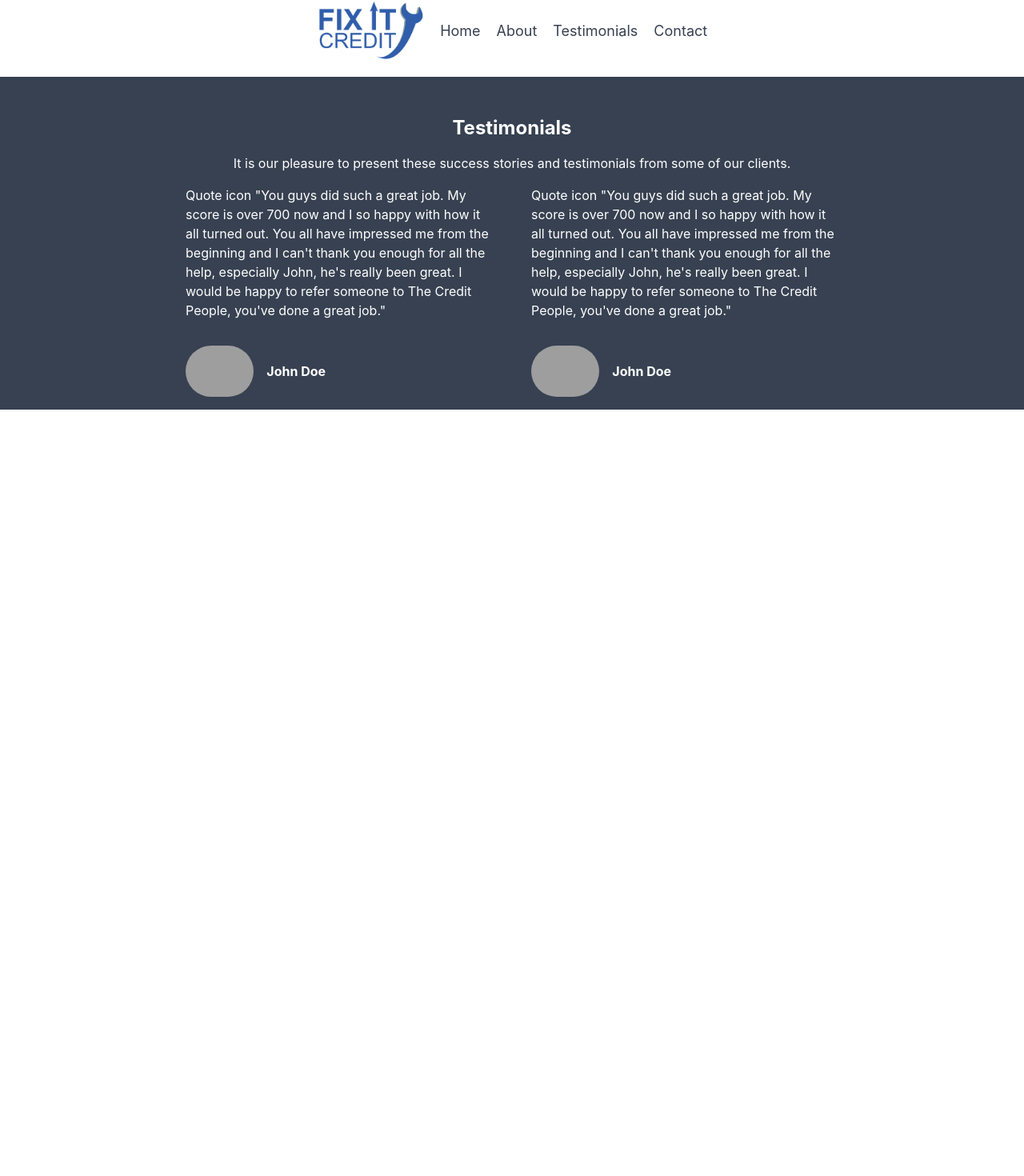
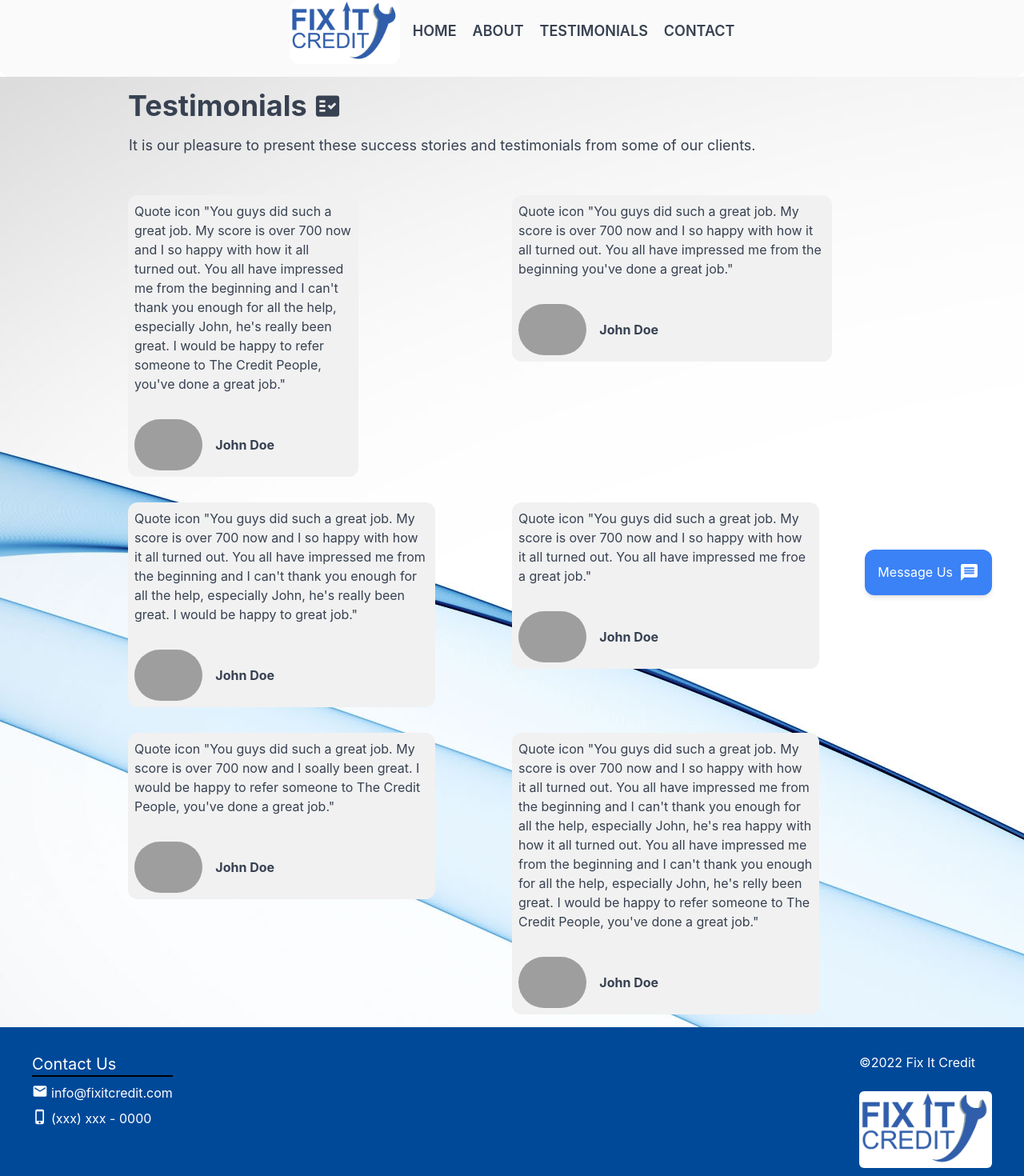
Before and after one commit to DariusGarcia/fix-it-credit, a React (Create React App) app: page /testimonials in a window 1280 px wide. Shown: the part 16-1486 px from the top of the page at 80% size. Before the commit the page ends 800 px from the top, so only its background shows below. Built offline with nearby package versions, Linux system fonts and the light colour scheme; grey boxes are pictures that could not be loaded.

Commit message:
changed testimonial layout to grid

```diff
--- a/public/index.html
+++ b/public/index.html
@@ -1,15 +1,14 @@
 <!DOCTYPE html>
 <html lang="en">
+
 <head>
   <meta charset="utf-8" />
-    <link rel="icon" href="%PUBLIC_URL%/favicon.ico" />
+  <link rel="icon" href="%PUBLIC_URL%/blue-logo.png" />
   <meta name="viewport" content="width=device-width, initial-scale=1" />
   <meta name="theme-color" content="#000000" />
-    <meta
-      name="description"
-      content="Web site created using create-react-app"
-    />
-    <link rel="apple-touch-icon" href="%PUBLIC_URL%/logo192.png" />
+  <meta name="description"
+    content="Credit repair is a service that helps people to get their credit back. We are a team of credit repair experts who are dedicated to helping people to get their credit back." />
+  <link rel="apple-touch-icon" href="%PUBLIC_URL%/blue-logo.png" />
   <!--
       manifest.json provides metadata used when your web app is installed on a
       user's mobile device or desktop. See https://developers.google.com/web/fundamentals/web-app-manifest/
@@ -24,8 +23,9 @@
       work correctly both with client-side routing and a non-root public URL.
       Learn how to configure a non-root public URL by running `npm run build`.
     -->
-    <title>React App</title>
+  <title>Fix It Credit</title>
 </head>
+
 <body>
   <noscript>You need to enable JavaScript to run this app.</noscript>
   <div id="root"></div>
@@ -40,4 +40,5 @@
       To create a production bundle, use `npm run build` or `yarn build`.
     -->
 </body>
+
 </html>
--- /dev/null
+++ b/src/Components/MessageBtn.jsx
@@ -0,0 +1,18 @@
+import React from 'react'
+import { Link } from 'react-router-dom'
+import { MdMessage } from 'react-icons/md'
+
+export default function MessageBtn() {
+	return (
+		<div>
+			{' '}
+			<Link to='/contact'>
+				<a
+					href='/contact'
+					className=' flex flex-row  fixed z-50 bottom-7 p-4 gap-2 hover:bg-primary md:right-10 md:bottom-10 right-4 text-white rounded-xl shadow-md bg-bluetext hover:shadow-lg hover:scale-95 outline-grey transition ease-in-out delay-10 '>
+					Message Us <MdMessage size='25'></MdMessage>
+				</a>
+			</Link>
+		</div>
+	)
+}
--- a/src/Components/NavBar.jsx
+++ b/src/Components/NavBar.jsx
@@ -1,32 +1,16 @@
 import React from 'react'
 import * as Scroll from 'react-scroll'
 import { Link } from 'react-router-dom'
-import { MdHome } from 'react-icons/md'
-import { useMediaQuery } from 'react-responsive'
 import logo from '../Assets/Images/blue-logo.png'
 
 let animateScroll = Scroll.animateScroll
 
 export default function NavBar() {
-	const isBigScreen = useMediaQuery({ query: '(min-width: 746px)' })
-	// const isTabletOrMobile = useMediaQuery({ query: '(max-width: 745px)' })
-
 	return (
 		<>
-			<nav className='flex sticky top-0 items-center justify-around md:justify-center h-28 w-full p-5 bg-white text-sm md:text-base rounded-b-xl'>
+			<nav className='flex sticky top-0 items-center justify-around md:justify-center h-28 w-full p-5 bg-neutral z-50 text-sm md:text-base rounded-b-xl'>
 				<div className='flex flex-row justify-center text-center '>
 					<ul className='flex items-end justify-center gap-2 place-content-end cursor-pointer text-grey3'>
-						{/* <li
-							className=' hover:border-b-2 border-primary'
-							onClick={() =>
-								animateScroll.scrollToTop({
-									duration: 400,
-									delay: 50,
-									smooth: true,
-								})
-							}>
-							<MdHome size={25}></MdHome>{' '}
-						</li> */}
 						<li
 							className='w-max md:inline-block md:mr-4  '
 							onClick={() =>
@@ -39,7 +23,7 @@ export default function NavBar() {
 							<Link to='/'>
 								<img
 									src={logo}
-									className='h-8 md:h-20 rounded-sm '
+									className='h-8 md:h-20 rounded-xl '
 									alt='logo'></img>
 							</Link>
 						</li>
@@ -47,18 +31,18 @@ export default function NavBar() {
 				</div>
 
 				<div className='flex flex-col align-center justify-center'>
-					<ul className='flex flex-row align-center md:text-lg justify-center gap-5 cursor-pointer  text-grey'>
-						<li className='border-b-2 border-white hover:border-b-2 hover:border-primary ease-in-out'>
-							<Link to='/'>Home</Link>
+					<ul className='flex flex-row font-semibold spacing-widest align-center md:text-lg justify-center gap-5 cursor-pointer  text-grey'>
+						<li className='border-b-2 border-neutral hover:border-b-2 hover:border-primary ease-in-out hover:text-primary active:text-primary'>
+							<Link to='/'>HOME</Link>
 						</li>
-						<li className='border-b-2 border-white hover:border-b-2 hover:border-primary ease-in-out'>
-							<Link to='/about'>About</Link>
+						<li className='border-b-2 border-neutral hover:border-b-2 hover:border-primary ease-in-out hover:text-primary active:text-primary'>
+							<Link to='/about'>ABOUT</Link>
 						</li>
-						<li className='border-b-2 border-white hover:border-b-2 hover:border-primary ease-in-out'>
-							<Link to='/testimonials'>Testimonials</Link>
+						<li className='border-b-2 border-neutral hover:border-b-2 hover:border-primary ease-in-out hover:text-primary active:text-primary'>
+							<Link to='/testimonials'>TESTIMONIALS</Link>
 						</li>
-						<li className='border-b-2 border-white hover:border-b-2 hover:border-primary ease-in-out'>
-							<Link to='/contact'>Contact</Link>
+						<li className='border-b-2 border-neutral hover:border-b-2 hover:border-primary ease-in-out hover:text-primary active:text-primary'>
+							<Link to='/contact'>CONTACT</Link>
 						</li>
 					</ul>
 				</div>
--- a/src/Pages/About.jsx
+++ b/src/Pages/About.jsx
@@ -1,12 +1,14 @@
 import React from 'react'
 import NavBar from '../Components/NavBar'
 import Footer from '../Components/Footer'
+import MessageBtn from '../Components/MessageBtn'
 
 export default function About() {
 	return (
 		<div>
 			<NavBar />
 			<h1 className='text-red'>helloo</h1>
+			<MessageBtn />
 		</div>
 	)
 }
--- a/src/Pages/Contact.jsx
+++ b/src/Pages/Contact.jsx
@@ -6,7 +6,7 @@ export default function Contact() {
 	return (
 		<>
 			<NavBar />
-			<span className='flex justify-center flex-col mt-32 w-full text-start md:text-center px-4 md:mb-12 md:mt-40'>
+			<span className='flex justify-center flex-col md:mt-12 w-full text-start md:text-center px-4 md:mb-12'>
 				{/* <p className='text-lg md:text-xl'>{Text()}</p> */}
 				Have a question? Drop a message and a representative will get back to
 				you shortly.
@@ -73,7 +73,7 @@ export default function Contact() {
 					</article>
 				</div>
 			</div>
-			<div className='md:mt-24'>
+			<div className=''>
 				<Footer />
 			</div>
 		</>
--- a/src/Pages/Landing.jsx
+++ b/src/Pages/Landing.jsx
@@ -2,6 +2,7 @@ import NavBar from '../Components/NavBar'
 import Footer from '../Components/Footer'
 
 import logo from '../Assets/Images/black-logo.png'
+import MessageBtn from '../Components/MessageBtn'
 
 import React from 'react'
 
@@ -9,7 +10,7 @@ const Landing = () => {
 	return (
 		<div>
 			<NavBar />
-			<div className='relative flex flex-col justify-center items-center md:h-full w-full bg-neutral md:pt-24 md:mb-48'>
+			<div className='relative flex flex-col justify-center items-center md:h-full w-full bg-white md:pt-24 md:mb-48 .'>
 				<section className='px-4 flex flex-col justify-center md:gap-16 md:flex-row'>
 					<article className='flex flex-col order-last md:order-first justify-around md:min-w-96 md:w-1/2 lg:w-1/3 mb-16 md:mb-0 px-2 py-12 md:py-4 md:p-4 shadow-lg rounded-lg '>
 						<header className=''>
@@ -41,7 +42,7 @@ const Landing = () => {
 					</article>
 				</section>
 			</div>
-
+			<MessageBtn />
 			<Footer />
 		</div>
 	)
--- a/src/Pages/Testimonials.jsx
+++ b/src/Pages/Testimonials.jsx
@@ -2,25 +2,31 @@ import React from 'react'
 import NavBar from '../Components/NavBar'
 import Footer from '../Components/Footer'
 import person from '../Assets/Images/avatar.jpg'
+import MessageBtn from '../Components/MessageBtn'
+import { MdFactCheck, MdLibraryAddCheck } from 'react-icons/md'
+import curve from '../Assets/Images/smooth.jpg'
 
 export default function Testimonials() {
 	return (
 		<div>
 			<NavBar />
-			<div className=' flex flex-col px-4 text-white bg-grey pt-12'>
-				<header className=' flex justify-center flex-col'>
+			<div className='md:h-full flex flex-col px-4 text-neutral bg-curve-bg pt-4'>
+				<header className=' flex justify-center flex-col text-grey mb-8  rounded-lg '>
 					{' '}
-					<h1 className='flex justify-center text-2xl font-bold pb-4'>
-						Testimonials
-					</h1>
-					<p className='flex justify-center'>
+					<span className='flex flex-row md:mx-36 mb-4 gap-2 items-center'>
+						<h1 className='flex  md:justify-center md:text-4xl text-2xl font-bold    '>
+							Testimonials
+						</h1>
+						<MdFactCheck size='35'></MdFactCheck>
+					</span>
+					<p className='flex justify-start md:ml-36 pl-px text-lg '>
 						It is our pleasure to present these success stories and testimonials
 						from some of our clients.
 					</p>
 				</header>
-				<section className='w-full'>
-					<div className='flex flex-col md:flex-row w-full md:gap-12 justify-center'>
-						<article className='md:w-96 my-4 '>
+				<section className='md:mx-36  '>
+					<div className='place-items-start flex flex-col md:grid md:grid-cols-2 text-grey content-center justify-center relative'>
+						<article className='ml-0 md:w-3/5  my-4 bg-zinc rounded-xl p-2 md:p-2'>
 							<p className=''>
 								Quote icon "You guys did such a great job. My score is over 700
 								now and I so happy with how it all turned out. You all have
@@ -35,17 +41,81 @@ export default function Testimonials() {
 									src={person}
 									alt='person'
 									className='h-16 rounded-full'></img>
+								<h1 className='ml-4 pt-5 font-bold'>John Doe</h1>
+							</div>
+						</article>
+						<article className='md:w-5/6 my-4 bg-zinc rounded-xl p-2'>
+							<p className=''>
+								Quote icon "You guys did such a great job. My score is over 700
+								now and I so happy with how it all turned out. You all have
+								impressed me from the beginning you've done a great job."
+							</p>
+
+							<div className='flex flex-row  mt-8'>
+								<img
+									src={person}
+									alt='person'
+									className='h-16 rounded-full'></img>
 								<h1 className='pl-4 pt-5 font-bold'>John Doe</h1>
 							</div>
 						</article>
-						<article className='md:w-96 my-4 '>
+						<article className='md:w-96 my-4 bg-zinc rounded-xl p-2'>
 							<p className=''>
 								Quote icon "You guys did such a great job. My score is over 700
 								now and I so happy with how it all turned out. You all have
 								impressed me from the beginning and I can't thank you enough for
 								all the help, especially John, he's really been great. I would
-								be happy to refer someone to The Credit People, you've done a
-								great job."
+								be happy to great job."
+							</p>
+
+							<div className='flex flex-row  mt-8'>
+								<img
+									src={person}
+									alt='person'
+									className='h-16 rounded-full'></img>
+								<h1 className='pl-4 pt-5 font-bold'>John Doe</h1>
+							</div>
+						</article>
+						<article className='md:w-96 my-4 bg-zinc rounded-xl p-2'>
+							<p className=''>
+								Quote icon "You guys did such a great job. My score is over 700
+								now and I so happy with how it all turned out. You all have
+								impressed me froe a great job."
+							</p>
+
+							<div className='flex flex-row  mt-8'>
+								<img
+									src={person}
+									alt='person'
+									className='h-16 rounded-full'></img>
+								<h1 className='pl-4 pt-5 font-bold'>John Doe</h1>
+							</div>
+						</article>
+						<article className='md:w-96 my-4 bg-zinc rounded-xl p-2'>
+							<p className=''>
+								Quote icon "You guys did such a great job. My score is over 700
+								now and I soally been great. I would be happy to refer someone
+								to The Credit People, you've done a great job."
+							</p>
+
+							<div className='flex flex-row  mt-8'>
+								<img
+									src={person}
+									alt='person'
+									className='h-16 rounded-full'></img>
+								<h1 className='pl-4 pt-5 font-bold'>John Doe</h1>
+							</div>
+						</article>
+						<article className='md:w-96 my-4 bg-zinc rounded-xl p-2'>
+							<p className=''>
+								Quote icon "You guys did such a great job. My score is over 700
+								now and I so happy with how it all turned out. You all have
+								impressed me from the beginning and I can't thank you enough for
+								all the help, especially John, he's rea happy with how it all
+								turned out. You all have impressed me from the beginning and I
+								can't thank you enough for all the help, especially John, he's
+								relly been great. I would be happy to refer someone to The
+								Credit People, you've done a great job."
 							</p>
 
 							<div className='flex flex-row  mt-8'>
@@ -59,7 +129,8 @@ export default function Testimonials() {
 					</div>
 				</section>
 			</div>
-			{/* <Footer /> */}
+			<MessageBtn />
+			<Footer />
 		</div>
 	)
 }
--- a/src/index.css
+++ b/src/index.css
@@ -3,6 +3,10 @@
 @tailwind utilities;
 
 @import url('https://fonts.googleapis.com/css2?family=Inter:wght@400;500&family=Secular+One&family=Work+Sans&display=swap');
+
+* {
+  box-sizing: border-box;
+}
 
 body {
   margin: 0;
```
Also changed, not shown: tailwind.config.js (+7 -2 lines), public/blue-logo.png (added), src/Assets/Images/smooth.jpg (added). Lines whose indentation alone changed are shown as unchanged.
